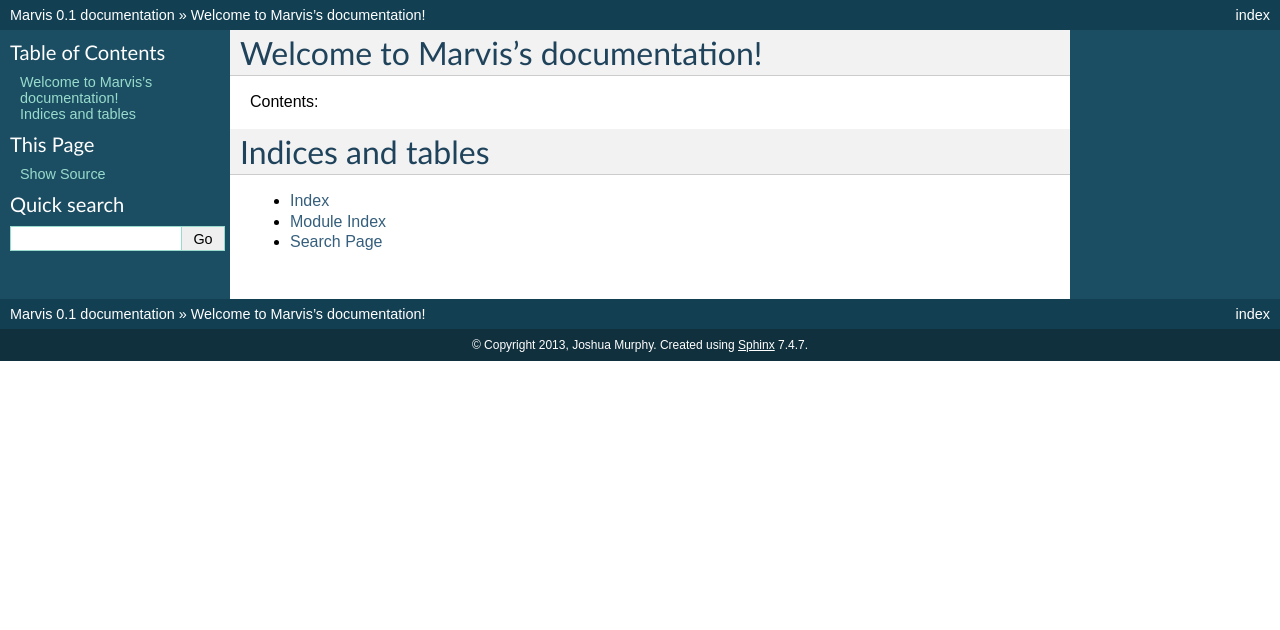
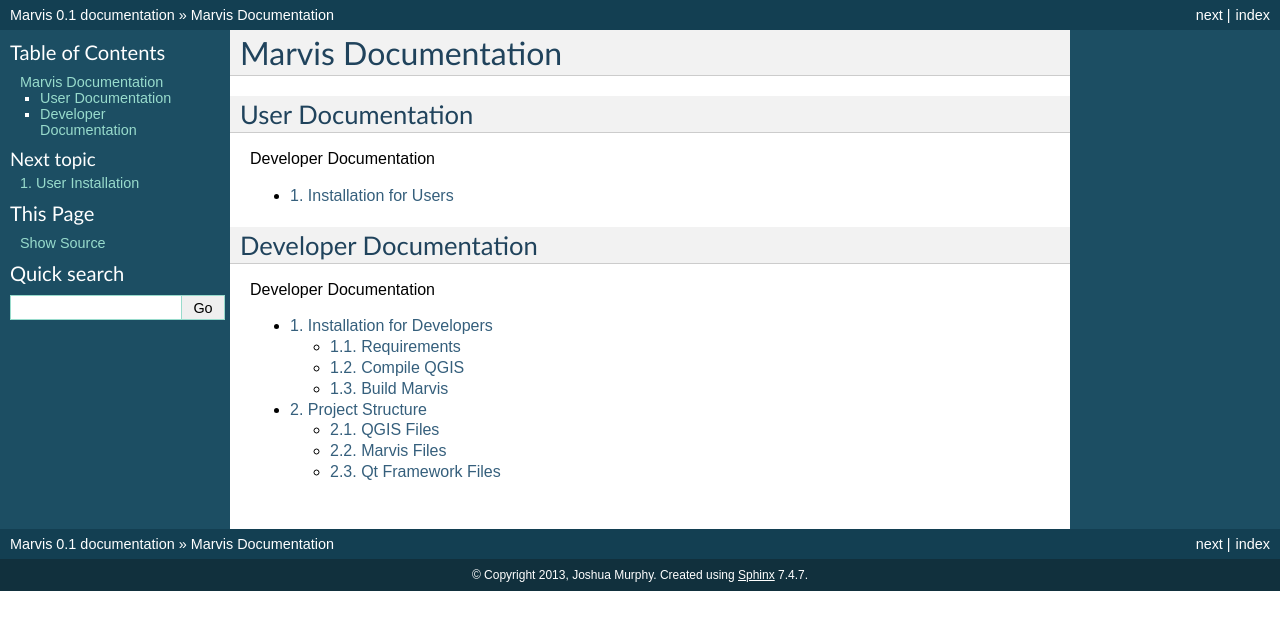
Before and after one commit to ranguli/marvis, a Sphinx documentation site: the page built from help/source/index.rst, in a window 1280 px wide. Shown: the top 630 px of the page. Built offline with Sphinx 7.4.7, drawn with Linux system fonts in a browser that asks for light colours; formulas are drawn with MathJax 3.

Commit message:
Documentation structure fixes

```diff
--- a/help/source/index.rst
+++ b/help/source/index.rst
@@ -1,19 +1,26 @@
-.. Marvis documentation master file, created by
-   sphinx-quickstart on Sun Feb 12 17:11:03 2012.
+.. marvis documentation master file, created by
+   sphinx-quickstart on Wed Jun 27 10:24:19 2018.
    You can adapt this file completely to your liking, but it should at least
    contain the root `toctree` directive.
 
-Welcome to Marvis's documentation!
-============================================
+Marvis Documentation
+====================
 
-Contents:
-
+User Documentation
+------------------------
 .. toctree::
    :maxdepth: 2
+   :numbered:
+   :caption: Developer Documentation
 
-Indices and tables
-==================
+   Installation for Users <user/installation>
 
-* :ref:`genindex`
-* :ref:`modindex`
-* :ref:`search`
+Developer Documentation
+------------------------
+.. toctree::
+   :maxdepth: 2
+   :numbered:
+   :caption: Developer Documentation
+
+   Installation for Developers <installation>
+   Project Structure <project_structure>
```
Also changed, not shown: help/index.rst (deleted, +0 -26 lines), help/source/installation.rst (renamed from help/installation.rst), help/source/project_structure.rst (renamed from help/project_structure.rst), help/source/user/installation.rst (renamed from help/user/installation.rst).
